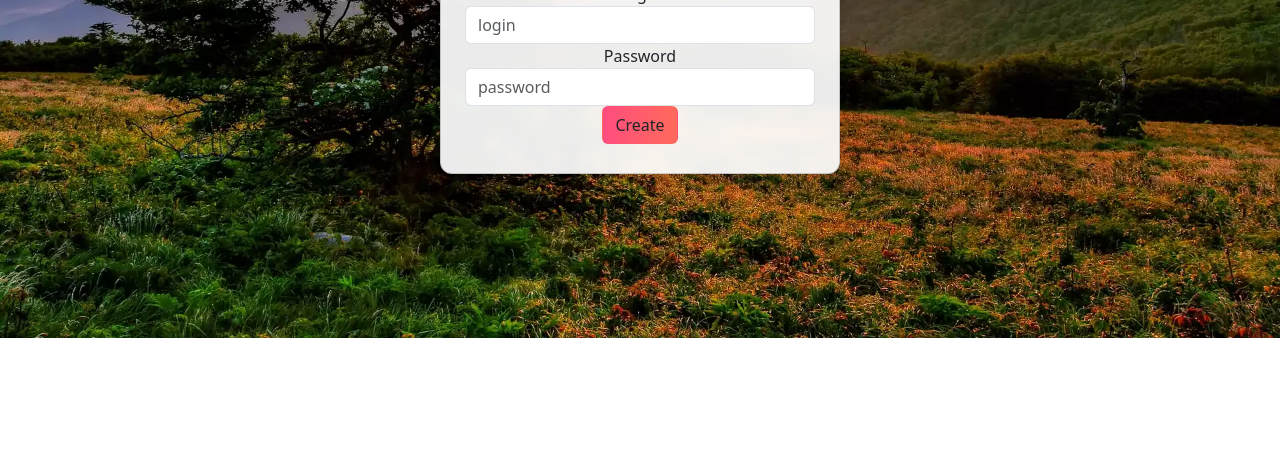
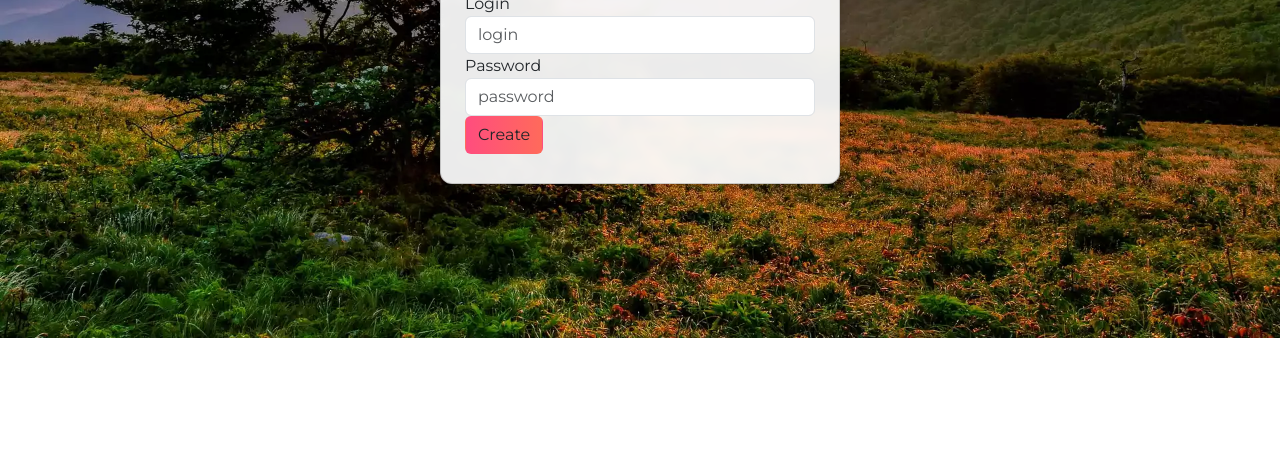
Before and after one commit to kogdaKak/WebBootstrap, a plain HTML site: page wwwroot/index.html in a window 1280 px wide. Shown: the part 462-912 px from the top of the page. Drawn offline with nearby package versions, Linux system fonts and the light colour scheme; a small style sheet from the web is missing; a web font is replaced by a local one.

Commit message:
optimization 5

```diff
--- a/wwwroot/index.css
+++ b/wwwroot/index.css
@@ -1,7 +1,15 @@
-body, html {
-    margin: 0;
-    padding: 0;
+html {
+    font-family: system-ui, sans-serif;
+    font-size-adjust: 0.52;
 }
+
+body {
+    font-family: 'Montserrat', system-ui, sans-serif;
+    font-display: swap;
+    font-size-adjust: 0.52;
+}
+
+
 
 main {
     display: flex;
--- a/wwwroot/index.html
+++ b/wwwroot/index.html
@@ -2,29 +2,38 @@
 <html lang="ru">
 <head>
     <style>
-        body {
-            margin: 0;
+        html {
             font-family: system-ui, sans-serif;
-            background-color: #f8f9fa;
+            font-size-adjust: 0.52;
         }
 
-        header, .bform {
-            display: block;
-            text-align: center;
+        body {
+            font-family: 'Montserrat', system-ui, sans-serif;
+            font-size-adjust: 0.52;
         }
 
-        input, button {
-            display: inline-block;
-            padding: 10px;
-            font-size: 14px;
+        header.main-header {
+            min-height: 80px;
         }
     </style>
-
     <meta charset="UTF-8" />
     <meta name="viewport" content="width=device-width, initial-scale=1" />
     <meta name="description" content="Registration of users in WebAppi." />
-    <title>Registration</title>
-
+    <link rel="preload"
+          href="https://fonts.gstatic.com/s/montserrat/v25/JTU5jig1_1g3VHj43xQ.ttf.woff2"
+          as="font"
+          type="font/woff2"
+          crossorigin>
+    <link rel="preload"
+          href="https://fonts.gstatic.com/s/montserrat/v25/JTU5jig1_1g3VHj43xw.ttf.woff2"
+          as="font"
+          type="font/woff2"
+          crossorigin>
+    <link rel="preload"
+          href="https://fonts.gstatic.com/s/montserrat/v25/JTU5jig1_1g3VHj43xY.ttf.woff2"
+          as="font"
+          type="font/woff2"
+          crossorigin>
     <link rel="preload"
           href="https://cdn.jsdelivr.net/npm/bootstrap@5.3.2/dist/css/bootstrap.min.css"
           as="style"
@@ -35,10 +44,8 @@
               integrity="sha384-GtvbB0VfV7rQ7txzH+i0Zt5LB1NwFx7B6K9V7M3vNH1mFElA3Rz8kZ7RpUoH4f2H"
               crossorigin="anonymous">
     </noscript>
-
     <link rel="preload" href="index.css" as="style" onload="this.onload=null;this.rel='stylesheet'">
     <noscript><link rel="stylesheet" href="index.css"></noscript>
-
     <link rel="preconnect" href="https://fonts.googleapis.com" crossorigin>
     <link rel="preconnect" href="https://fonts.gstatic.com" crossorigin>
     <link rel="preload"
@@ -48,6 +55,7 @@
     <noscript>
         <link rel="stylesheet" href="https://fonts.googleapis.com/css2?family=Montserrat:wght@300;400;500&display=swap">
     </noscript>
+    <title>Registration</title>
 </head>
 
 <body>
```
